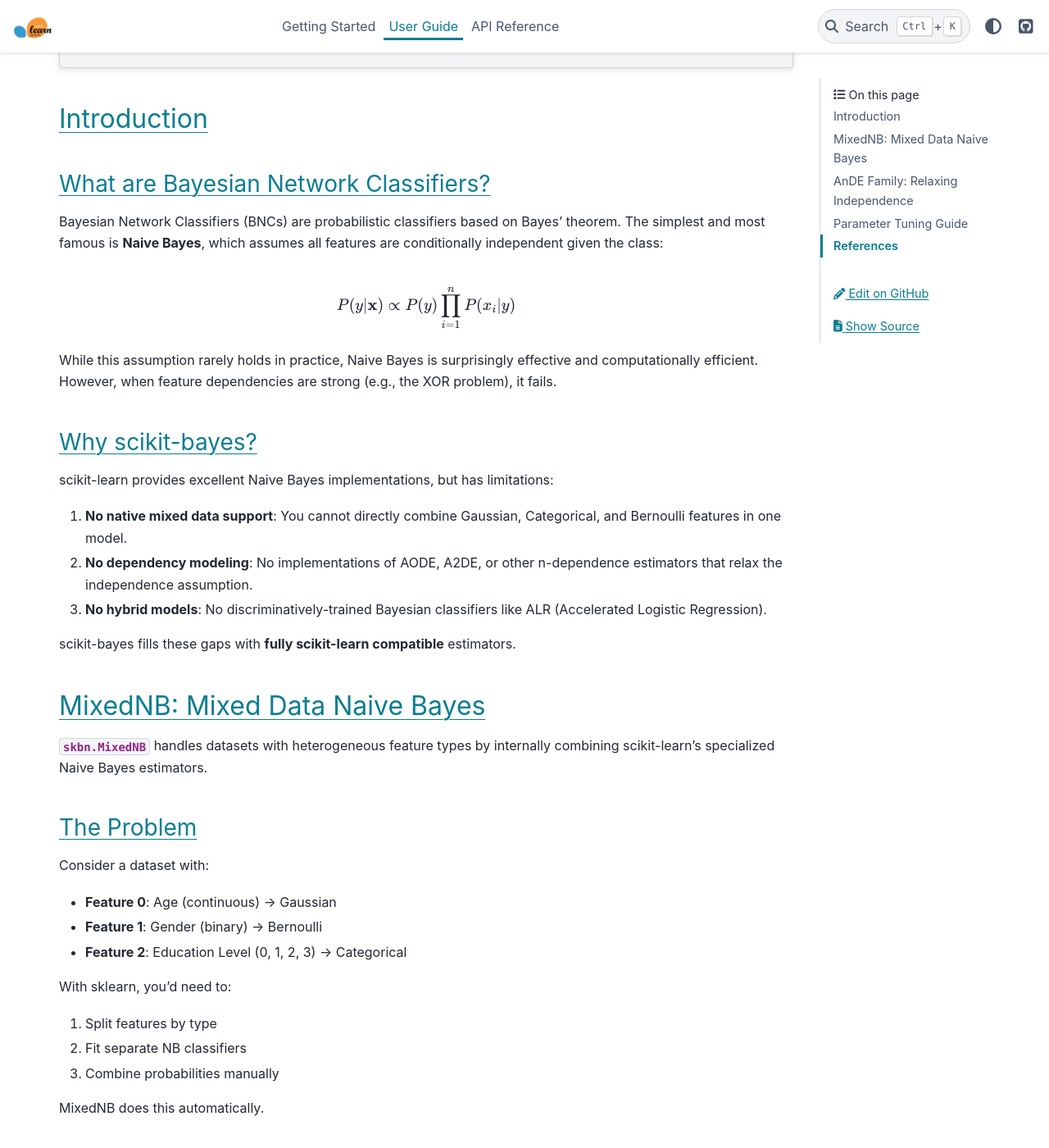
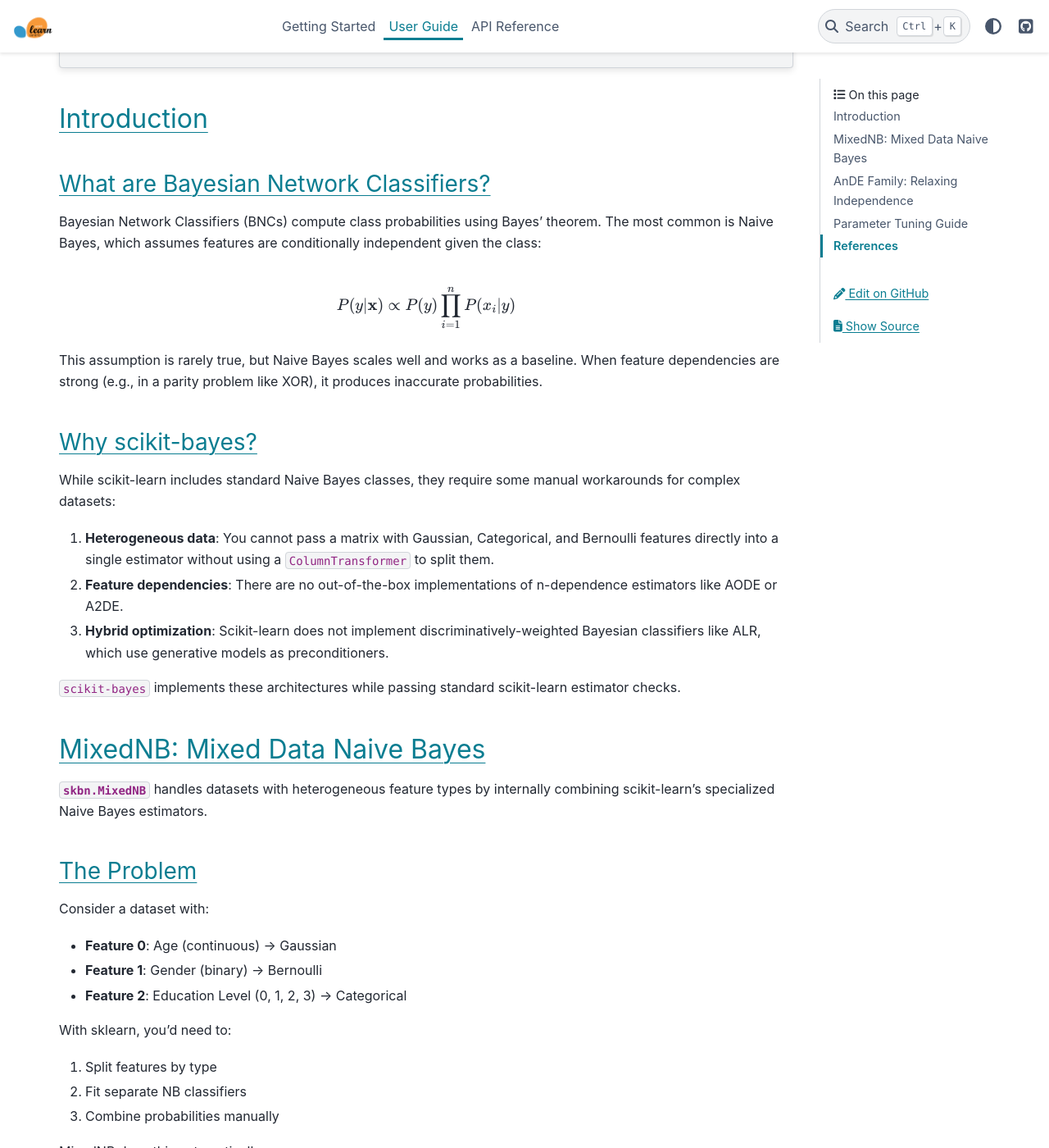
Before and after one commit to ptorrijos99/scikit-bayes, a Sphinx documentation site: the page built from doc/user_guide.rst, in a window 1280 px wide and 1400 px high, scrolled down 903 px. Shown: the whole window at 82% size. Built offline with Sphinx 7.4.7 and the PyData theme 0.15.4, drawn with Linux system fonts in a browser that asks for light colours; pages that are not in the unit, such as notebooks, are missing from menus; some of the changed text lies outside the part shown.

Commit message:
Update docs and reference numbering
Add and reorder bibliography entries and polish documentation text. Introduces Webb et al. (2011) and ALR^n (2016) references, renumbers Zaidi et al. (2017) accordingly, and updates the in-code docstring reference in skbn/ande.py. Refines wording in doc/index.rst and doc/user_guide.rst to clarify package description and citations. Also applies formatting/cleanup to skbn/tests/test_ande_extended.py (styling/whitespace changes, no functional test logic changes).

```diff
--- a/doc/index.rst
+++ b/doc/index.rst
@@ -13,9 +13,8 @@ scikit-bayes
 `Issues & Ideas <https://github.com/ptorrijos99/scikit-bayes/issues>`__ |
 
 **scikit-bayes** is a Python package that extends `scikit-learn` with a suite of
-Bayesian Network Classifiers. The primary goal is to provide robust,
-`scikit-learn`-compatible implementations of advanced Bayesian classifiers that
-are not available in the core library.
+Bayesian Network Classifiers. It provides `scikit-learn`-compatible implementations
+of higher-order and hybrid Bayesian models that are missing from the core library.
 
 **Key Features:**
 
--- a/doc/user_guide.rst
+++ b/doc/user_guide.rst
@@ -19,33 +19,24 @@ Introduction
 What are Bayesian Network Classifiers?
 --------------------------------------
 
-Bayesian Network Classifiers (BNCs) are probabilistic classifiers based on
-Bayes' theorem. The simplest and most famous is **Naive Bayes**, which assumes
-all features are conditionally independent given the class:
+Bayesian Network Classifiers (BNCs) compute class probabilities using Bayes' theorem. The most common is Naive Bayes, which assumes features are conditionally independent given the class:
 
 .. math::
 
     P(y|\mathbf{x}) \propto P(y) \prod_{i=1}^{n} P(x_i|y)
 
-While this assumption rarely holds in practice, Naive Bayes is surprisingly
-effective and computationally efficient. However, when feature dependencies
-are strong (e.g., the XOR problem), it fails.
+This assumption is rarely true, but Naive Bayes scales well and works as a baseline. When feature dependencies are strong (e.g., in a parity problem like XOR), it produces inaccurate probabilities.
 
 Why scikit-bayes?
 -----------------
 
-scikit-learn provides excellent Naive Bayes implementations, but has limitations:
+While scikit-learn includes standard Naive Bayes classes, they require some manual workarounds for complex datasets:
 
-1. **No native mixed data support**: You cannot directly combine Gaussian,
-   Categorical, and Bernoulli features in one model.
+1. **Heterogeneous data**: You cannot pass a matrix with Gaussian, Categorical, and Bernoulli features directly into a single estimator without using a `ColumnTransformer` to split them.
+2. **Feature dependencies**: There are no out-of-the-box implementations of n-dependence estimators like AODE or A2DE.
+3. **Hybrid optimization**: Scikit-learn does not implement discriminatively-weighted Bayesian classifiers like ALR, which use generative models as preconditioners.
 
-2. **No dependency modeling**: No implementations of AODE, A2DE, or other
-   n-dependence estimators that relax the independence assumption.
-
-3. **No hybrid models**: No discriminatively-trained Bayesian classifiers
-   like ALR (Accelerated Logistic Regression).
-
-scikit-bayes fills these gaps with **fully scikit-learn compatible** estimators.
+`scikit-bayes` implements these architectures while passing standard scikit-learn estimator checks.
 
 
 .. _mixed_naive_bayes:
@@ -345,10 +336,13 @@ References
 .. [1] Webb, G. I., Boughton, J., & Wang, Z. (2005). Not so naive Bayes:
        Aggregating one-dependence estimators. Machine Learning, 58(1), 5-24.
 
-.. [2] Flores, M. J., Gámez, J. A., Martínez, A. M., & Puerta, J. M. (2009).
-       GAODE and HAODE: Two proposals based on AODE to deal with continuous
-       variables. ICML '09, 313-320.
+.. [2] Webb, G. I., Boughton, J., Zheng, F., Ting, K. M., & Salem, H. (2011).
+       Learning by extrapolation from marginal to full-multivariate probability
+       distributions: Decreasingly naive Bayesian classification. Machine Learning, 86(2), 233-272.
 
 .. [3] Zaidi, N. A., Webb, G. I., Carman, M. J., & Petitjean, F. (2017).
        Efficient parameter learning of Bayesian network classifiers.
        Machine Learning, 106(9-10), 1289-1329.
+
+.. [4] Zaidi, N. A., Webb, G. I., Carman, M. J., Petitjean, F., & Cerquides, J. (2016).
+       ALR^n: Accelerated higher-order logistic regression. Machine Learning, 104(2-3), 151-194.
```
Also changed, not shown: other parts of doc/user_guide.rst (+2 -2 lines), 2 other files.
